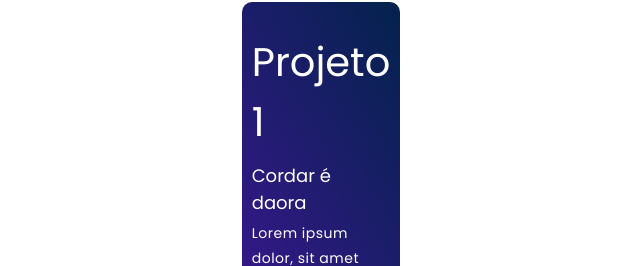
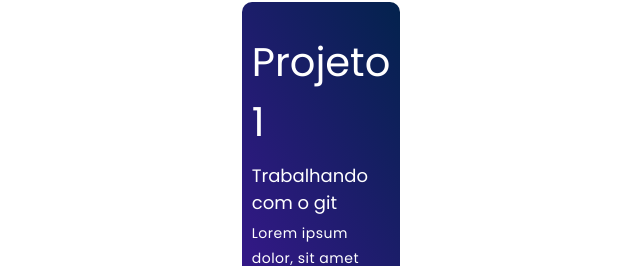
Before and after one commit to Pabluu/porfolio, a plain HTML site: page index.html in a window 1280 px wide. Shown: the part 1188-1454 px from the top of the page, 319-959 px from the left. Drawn offline with Linux system fonts and the light colour scheme.

Commit message:
update project 1 description

```diff
--- a/index.html
+++ b/index.html
@@ -30,7 +30,7 @@
                 <div class="project-item">
                     <div class="project-info">
                         <h1>Projeto 1</h1>
-                        <h2>Cordar é daora</h2>
+                        <h2>Trabalhando com o git</h2>
                         <p>Lorem ipsum dolor, sit amet consectetur adipisicing elit. Voluptatibus quos maiores quisquam
                             ad deleniti adipisci est a quod tempora, delectus tempore ullam libero repellendus, eveniet
                             consectetur totam provident vel asperiores.</p>
```
